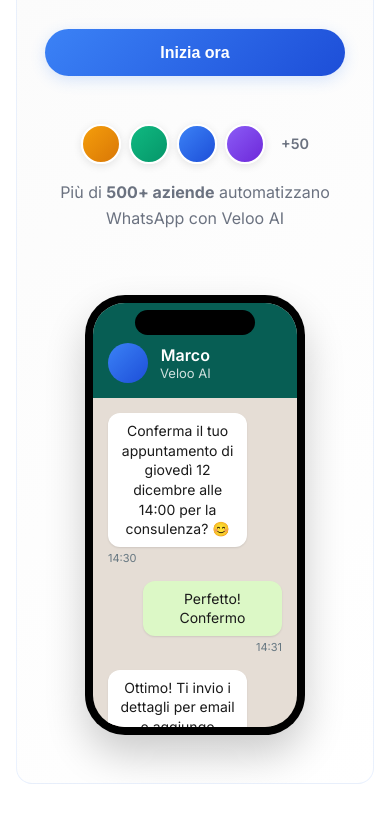
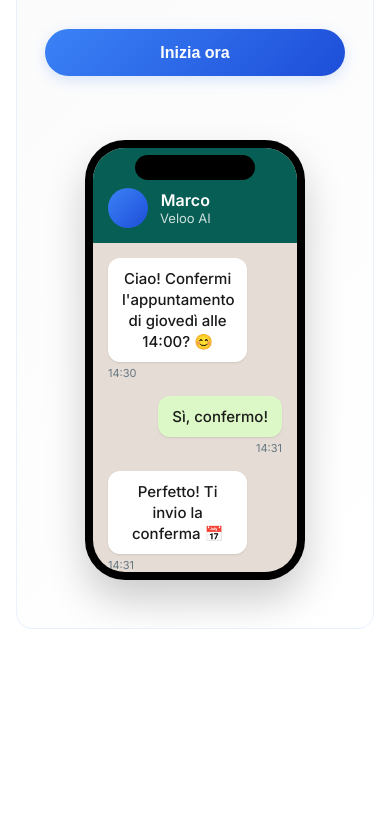
Before and after one commit to fracescomar/veloo-ai, a website: page index.html in a window 390 px wide. Shown: the part 3534-4350 px from the top of the page. After the commit the page ends 4195 px from the top, so only its background shows below. Drawn offline with nearby package versions, Linux system fonts and the light colour scheme.

Commit message:
Rimossa social proof e migliorati messaggi iPhone per maggiore leggibilità

```diff
--- a/index.html
+++ b/index.html
@@ -152,17 +152,6 @@
                         <h2>Invia Reminder per Appuntamenti <span class="highlight-auto">automaticamente</span> su WhatsApp.</h2>
                         <p>Riduci le assenze e concludi più affari con Veloo AI.</p>
                         <button class="btn btn-primary demo-cta">Inizia ora</button>
-
-                        <div class="social-proof">
-                            <div class="testimonial-avatars">
-                                <div class="avatar avatar-1"></div>
-                                <div class="avatar avatar-2"></div>
-                                <div class="avatar avatar-3"></div>
-                                <div class="avatar avatar-4"></div>
-                                <span class="avatar-count">+50</span>
-                            </div>
-                            <p class="testimonial-text">Più di <strong>500+ aziende</strong> automatizzano WhatsApp con Veloo AI</p>
-                        </div>
                     </div>
 
                     <div class="demo-visual">
@@ -181,34 +170,29 @@
 
                                     <div class="chat-messages">
                                         <div class="message received">
-                                            <div class="message-text">Conferma il tuo appuntamento di giovedì 12 dicembre alle 14:00 per la consulenza? 😊</div>
+                                            <div class="message-text">Ciao! Confermi l'appuntamento di giovedì alle 14:00? 😊</div>
                                             <div class="message-time">14:30</div>
                                         </div>
 
                                         <div class="message sent">
-                                            <div class="message-text">Perfetto! Confermo</div>
+                                            <div class="message-text">Sì, confermo!</div>
                                             <div class="message-time">14:31</div>
                                         </div>
 
                                         <div class="message received">
-                                            <div class="message-text">Ottimo! Ti invio i dettagli per email e aggiungo l'evento al calendario 📅</div>
+                                            <div class="message-text">Perfetto! Ti invio la conferma 📅</div>
                                             <div class="message-time">14:31</div>
                                         </div>
 
                                         <div class="message received">
-                                            <div class="message-text">marco@email.com</div>
-                                            <div class="message-time">14:31</div>
-                                        </div>
-
-                                        <div class="message received">
-                                            <div class="message-text">Invito calendario inviato! 😊 Grazie per aver fissato l'appuntamento. Non vedo l'ora di parlare con te!</div>
+                                            <div class="message-text">📧 Email inviata con i dettagli</div>
                                             <div class="message-time">14:32</div>
                                         </div>
 
                                         <div class="today-divider">Oggi</div>
 
                                         <div class="message received">
-                                            <div class="message-text">Ciao Marco! Promemoria per il nostro appuntamento di domani alle 14:00. Ci vediamo presto! 😊</div>
+                                            <div class="message-text">👋 Reminder: appuntamento alle 14:00!</div>
                                             <div class="message-time">09:00</div>
                                         </div>
                                     </div>
--- a/styles.css
+++ b/styles.css
@@ -1308,45 +1308,7 @@
 }
 
 .demo-cta {
-    margin-bottom: 3rem;
-}
-
-.social-proof {
-    display: flex;
-    flex-direction: column;
-    gap: 1rem;
-}
-
-.testimonial-avatars {
-    display: flex;
-    align-items: center;
-    gap: 0.5rem;
-}
-
-.avatar {
-    width: 40px;
-    height: 40px;
-    border-radius: 50%;
-    border: 2px solid white;
-    box-shadow: 0 2px 8px rgba(0, 0, 0, 0.1);
-}
-
-.avatar-1 { background: linear-gradient(135deg, #f59e0b, #d97706); }
-.avatar-2 { background: linear-gradient(135deg, #10b981, #059669); }
-.avatar-3 { background: linear-gradient(135deg, #3b82f6, #1d4ed8); }
-.avatar-4 { background: linear-gradient(135deg, #8b5cf6, #6d28d9); }
-
-.avatar-count {
-    font-size: 0.9rem;
-    font-weight: 600;
-    color: #6b7280;
-    margin-left: 0.5rem;
-}
-
-.testimonial-text {
-    font-size: 0.95rem;
-    color: #6b7280;
-    margin: 0;
+    margin-bottom: 2rem;
 }
 
 /* Phone Mockup */
@@ -1441,11 +1403,13 @@
 
 .message-text {
     background: white;
-    padding: 8px 12px;
+    padding: 10px 14px;
     border-radius: 12px;
-    font-size: 14px;
+    font-size: 15px;
     line-height: 1.4;
     box-shadow: 0 1px 2px rgba(0, 0, 0, 0.1);
+    font-weight: 500;
+    color: #1a1a1a;
 }
 
 .message.sent .message-text {
@@ -1778,8 +1742,4 @@
         width: 220px;
         height: 440px;
     }
-
-    .testimonial-avatars {
-        justify-content: center;
-    }
-}
+}
```
